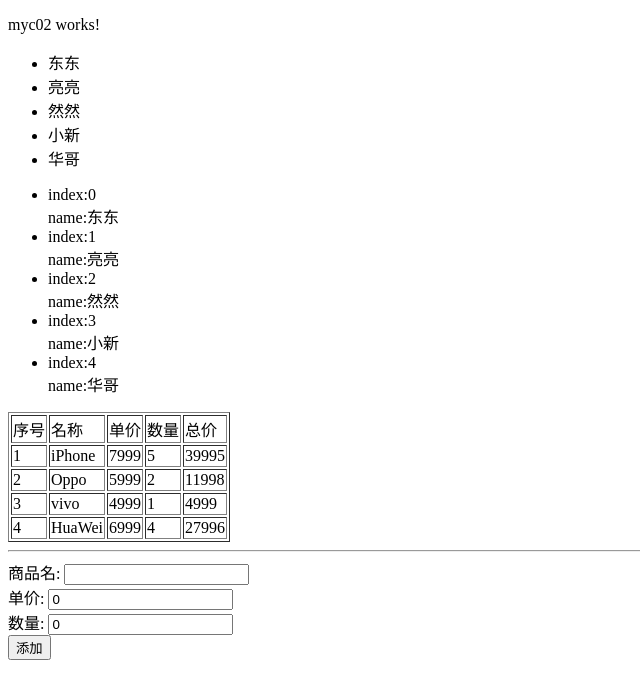
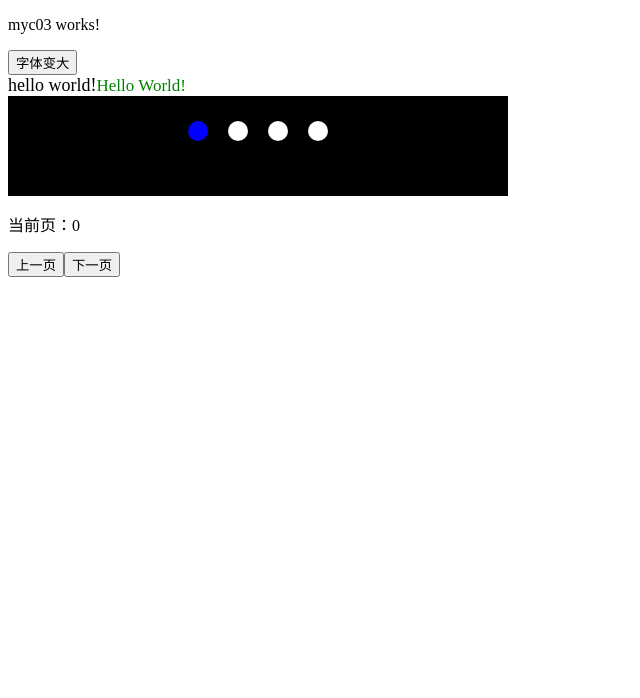
Before and after one commit to June-elisa/angular-practice1, an Angular app: page / in a window 1280 px wide. Shown: the top 698 px of the page, without its empty margins (0-640 px from the left). Built offline with nearby package versions, Linux system fonts and the light colour scheme.

Commit message:
myc03:动态样式

```diff
--- a/src/app/app.component.html
+++ b/src/app/app.component.html
@@ -1 +1 @@
-<app-myc02></app-myc02>
+<app-myc03></app-myc03>
--- a/src/app/app.module.ts
+++ b/src/app/app.module.ts
@@ -9,6 +9,7 @@ import { Myc05Component } from './myc05/myc05.component';
 import { Myc06Component } from './myc06/myc06.component';
 import { Myc01Component } from './myc01/myc01.component';
 import { Myc02Component } from './myc02/myc02.component';
+import { Myc03Component } from './myc03/myc03.component';
 
 @NgModule({
   declarations: [
@@ -17,7 +18,8 @@ import { Myc02Component } from './myc02/myc02.component';
     Myc05Component,
     Myc06Component,
     Myc01Component,
-    Myc02Component
+    Myc02Component,
+    Myc03Component
   ],
   imports: [
     BrowserModule,
--- /dev/null
+++ b/src/app/myc03/myc03.component.css
@@ -0,0 +1,20 @@
+.pages{
+    background-color: #000;
+    width: 500px;
+    height: 100px;
+    line-height: 100px;
+    text-align: center;
+}
+
+.pages span{
+    width: 20px;
+    height: 20px;
+    border-radius: 50%;
+    background-color: #fff;
+    display:inline-block;
+    margin:10px;
+}
+
+.cur{
+    background-color: blue !important;
+}
--- /dev/null
+++ b/src/app/myc03/myc03.component.html
@@ -0,0 +1,20 @@
+<p>myc03 works!</p>
+
+<button (click)="size = size + 5">字体变大</button>
+<br>
+<span style="font-size: 18px;">hello world!</span>
+
+<!-- 值是对象类型: 属性名不能带 中划线 -->
+<span [ngStyle]="{ color: 'green', fontSize: size + 'px' }">Hello World!</span>
+
+<!-- 动态css 样式类 -->
+<div class="pages">
+    <!-- ng-class -->
+    <!-- 与vue相同, 动态class的值是对象类型, 依赖true/false 来决定样式是否生效 -->
+    <span [ngClass]="{ cur: curP == 0 }"></span>
+    <span [ngClass]="{ cur: curP == 1 }"></span>
+    <span [ngClass]="{ cur: curP == 2 }"></span>
+    <span [ngClass]="{ cur: curP == 3 }"></span>
+</div>
+<p>当前页：{{curP}}</p>
+<button (click)="prevPage()">上一页</button> <button (click)="nextPage()">下一页</button>
--- /dev/null
+++ b/src/app/myc03/myc03.component.ts
@@ -0,0 +1,30 @@
+import { Component, OnInit } from '@angular/core';
+
+@Component({
+  selector: 'app-myc03',
+  templateUrl: './myc03.component.html',
+  styleUrls: ['./myc03.component.css']
+})
+export class Myc03Component implements OnInit {
+  size = 17;
+  curP = 0;
+
+  nextPage(){
+    this.curP++;
+    if(this.curP == 4){
+      this.curP = 0
+    }
+  }
+  prevPage(){
+    this.curP--;
+    if(this.curP < 0){
+      this.curP = 3
+    }
+  }
+
+  constructor() { }
+
+  ngOnInit(): void {
+  }
+
+}
```
Also changed, not shown: 1 other file (tests, documents, lock files or other folders).
